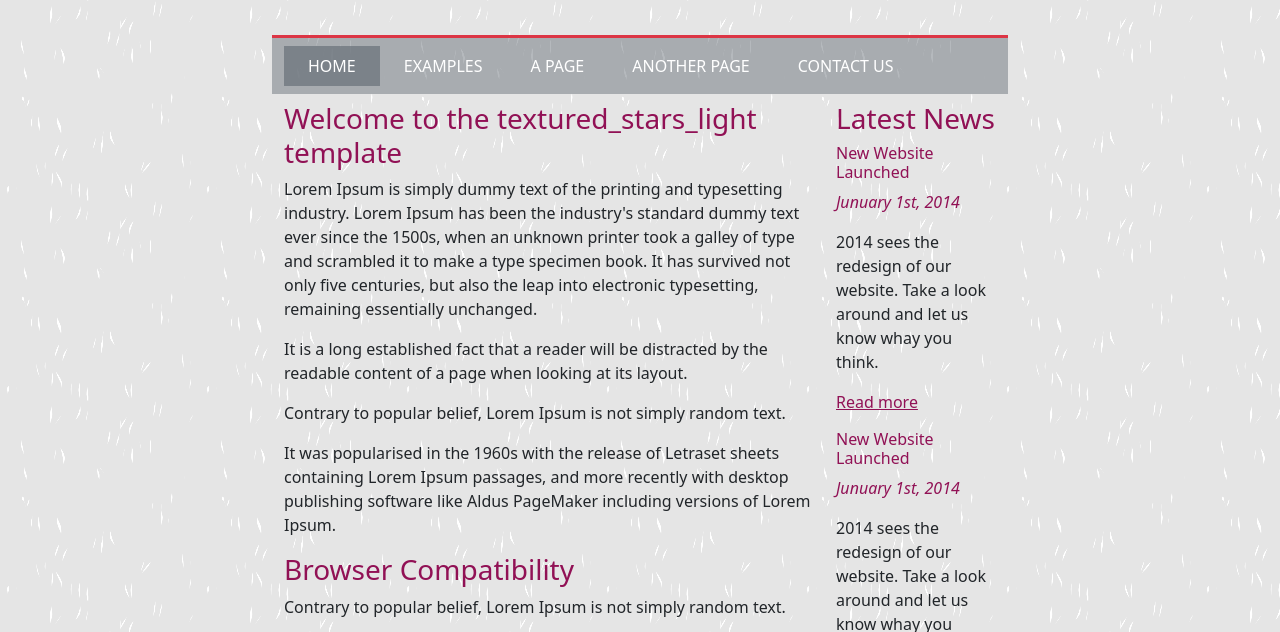
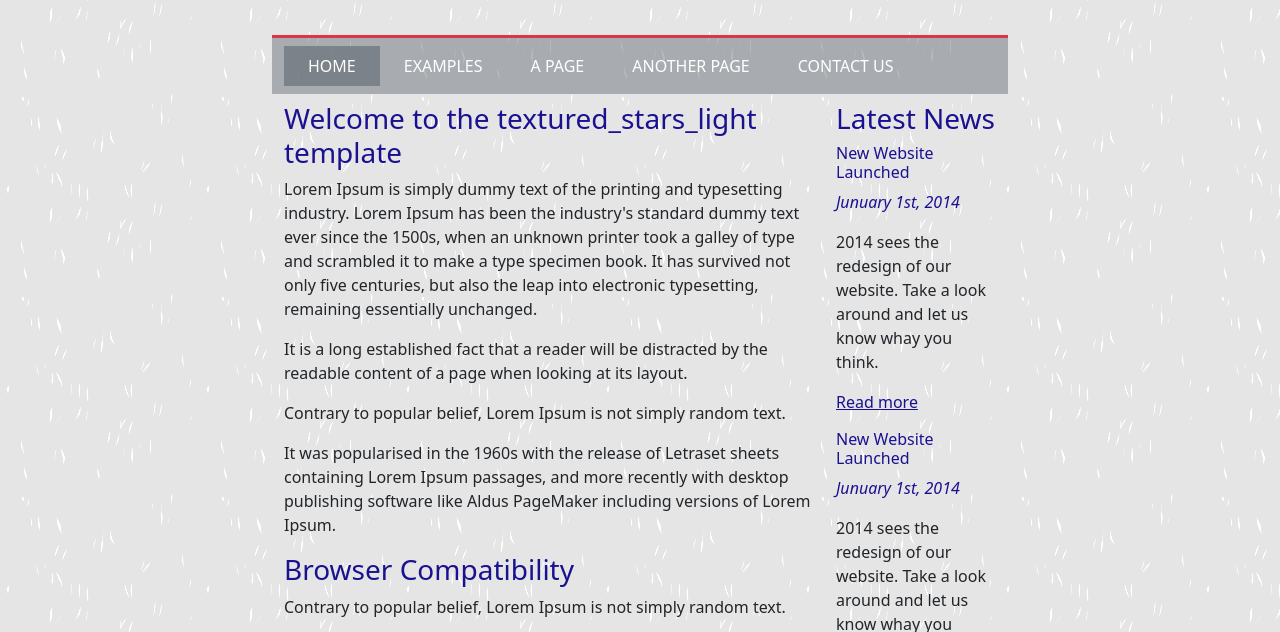
Before and after one commit to kotter-man/Practice_1, a plain HTML site: page index.html in a window 1280 px wide. Shown: the part 109-741 px from the top of the page. Drawn offline with nearby package versions, Linux system fonts and the light colour scheme.

Commit message:
second commit

```diff
--- a/index.html
+++ b/index.html
@@ -12,7 +12,7 @@
     />
     <link rel="stylesheet" href="https://cdn.jsdelivr.net/npm/bootstrap-icons@1.9.1/font/bootstrap-icons.css">
     <style>
-      .text-danger {color: rgb(145, 17, 85)!important;}
+      .text-danger {color: rgb(26, 17, 145)!important;}
     </style>
   </head>
   <body style="background-image: url('imag2.png')">
```
